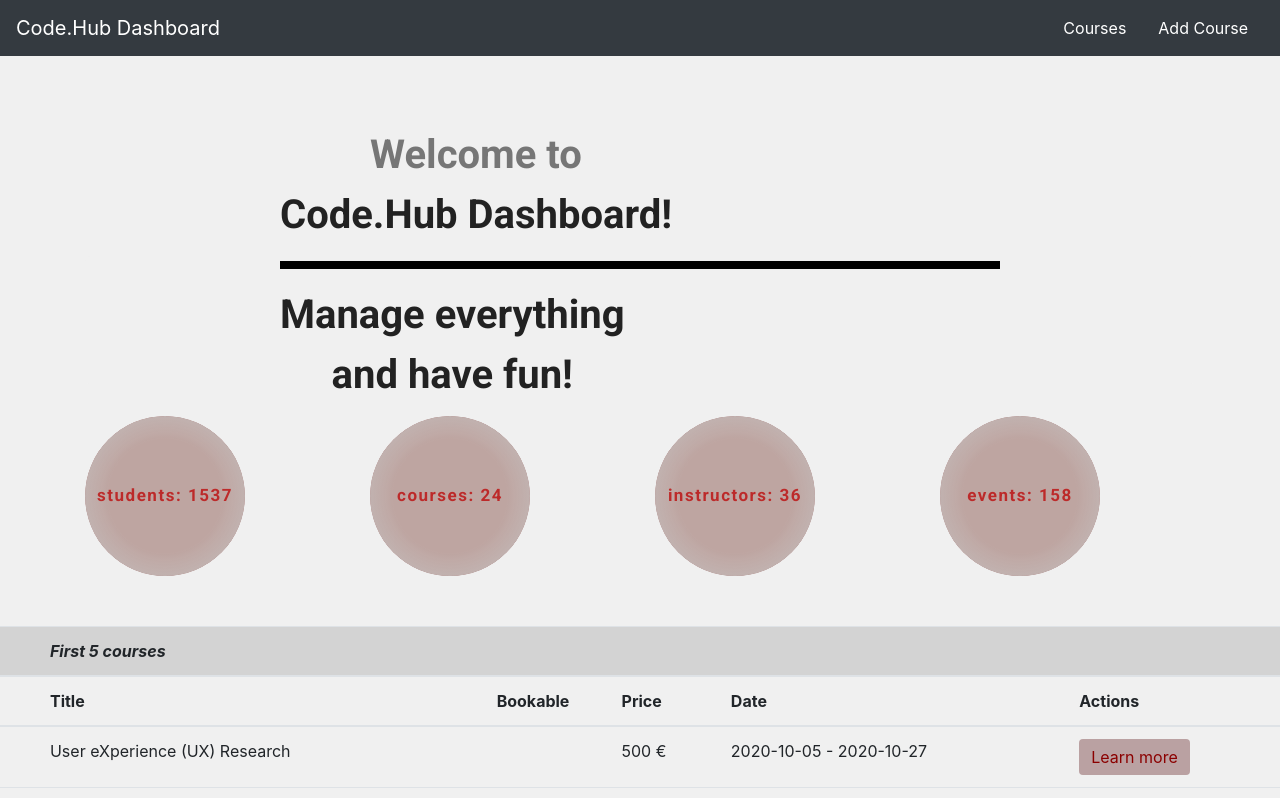
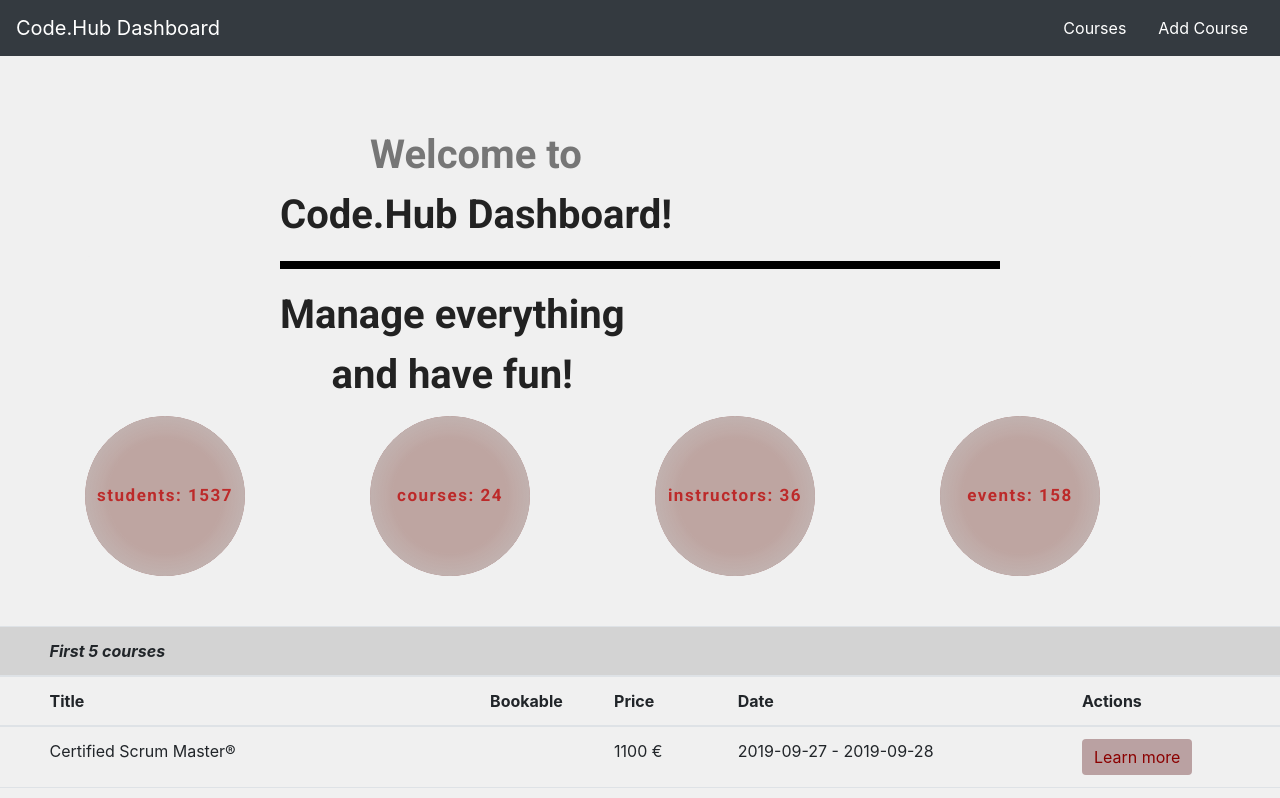
Before and after one commit to FanisBatis/PF-APP, a React (Create React App) app: page / in a window 1280 px wide. Shown: the top 798 px of the page. Built offline with nearby package versions, Linux system fonts and the light colour scheme; data requests are answered from the project's data file; some icons are missing.

Commit message:
Updated db file

```diff
--- a/db.json
+++ b/db.json
@@ -23,9 +23,32 @@
   ],
   "courses": [
     {
+      "id": "01",
+      "title": "Certified Scrum Master®",
+      "duration": "2 days",
+      "imagePath": "/scrum.png",
+      "description": "<p>This <strong>innovative Scrum class</strong> won’t be like any other you’ve heard of, with an unconventional focus on the deeply human foundations at work in teams building stuff together.</p><p>This two-day seminar is designed to give aspiring and beginning ScrumMasters and team members the foundations of Scrum and Agile practice. Chock full of exercises, the seminar creates lasting memories and learnings you can carry through into your team so you can avoid common Agile pitfalls. The seminar is designed and taught by <strong>Jim Coplien</strong>, <strong>author of Organizational Patterns and Lean/Agile Process and Architecture Coach</strong>.</p>",
+      "price": {
+        "normal": 1100,
+        "early_bird": 800
+      },
+      "dates": {
+        "start_date": "2019-09-27",
+        "end_date": "2019-09-28"
+      },
+      "open": {
+        "open": false
+      },
+      "instructors": [
+        "01"
+      ]
+    },
+    {
       "id": "02",
       "title": "User eXperience (UX) Research",
+      "duration": "4 Fridays and 4 Saturdays",
       "imagePath": "/ui-ux.png",
+      "description": "<p>Do you want to <strong>design products based on opinions or based on evidence</strong>?</p><p>In this course you will learn how <strong>UX research</strong> builds products that users really need, can and want to use!</p>",
       "price": {
         "normal": 500,
         "early_bird": 450
@@ -34,53 +57,53 @@
         "start_date": "2020-10-05",
         "end_date": "2020-10-27"
       },
-      "duration": "4 Fridays and 4 Saturdays",
-      "open": false,
+      "open": {
+        "open": false
+      },
       "instructors": [
         "01",
         "02"
-      ],
-      "description": "<p>Do you want to <strong>design products based on opinions or based on evidence</strong>?</p><p>In this course you will learn how <strong>UX research</strong> builds products that users really need, can and want to use!</p>"
+      ]
     },
     {
       "id": "03",
       "title": "Angular",
+      "duration": "2 Wednesdays and 3 Saturdays",
       "imagePath": "/angular.png",
+      "description": "<p>This code.learn program&nbsp;covers introductory and advanced <strong>Angular</strong> topics through extensive hands-on sessions and guidance from senior developers.</p>",
       "price": {
-        "normal": 450,
+        "normal": "4500",
         "early_bird": 400
       },
       "dates": {
         "start_date": "2020-10-12",
         "end_date": "2020-10-18"
       },
-      "duration": "2 Wednesdays and 3 Saturdays",
-      "open": true,
+      "open": {
+        "open": false
+      },
       "instructors": [
         "02"
-      ],
-      "description": "<p>This code.learn program&nbsp;covers introductory and advanced <strong>Angular</strong> topics through extensive hands-on sessions and guidance from senior developers.</p>"
+      ]
     },
     {
       "id": "04",
       "title": "React",
-      "duration": "2 Fridays and 4 Saturdays",
       "imagePath": "/react.png",
-      "description": "<p>This is a certified program by Athens Tech College, the first educational institution in Greece that specialises in computer science and ICT studies.</p><p>Participant’s registration (payment’s completion) implies full compliance and acceptance of Code.Learn Terms &amp; Conditions.</p>",
       "price": {
         "normal": 500,
         "early_bird": 450
       },
       "dates": {
         "start_date": "2018-10-19",
-        "end_date": "2018-10-12"
+        "end_date": "2018-10-10"
       },
-      "open": {
-        "open": false
-      },
+      "duration": "2 Fridays and 4 Saturdays",
+      "open": true,
       "instructors": [
         "01"
-      ]
+      ],
+      "description": "<p>This is a certified program by Athens Tech College, the first educational institution in Greece that specialises in computer science and ICT studies.</p><p>Participant’s registration (payment’s completion) implies full compliance and acceptance of Code.Learn Terms &amp; Conditions.</p>"
     }
   ],
   "instructors": [
--- a/src/components/AddCourse.js
+++ b/src/components/AddCourse.js
@@ -54,7 +54,7 @@ const AddCourse = () => {
     }
   };
 
-  //------------------reset/delete (useInput)
+  //------------------reset/delete (useSubmit)
   const resetAllInputs = () => {
     resetTitle();
     resetDuration();
--- a/src/components/EditCourse.js
+++ b/src/components/EditCourse.js
@@ -17,9 +17,7 @@ const EditCourse = () => {
   const [dateStart, setDateStart] = useState("");
   const [dateEnd, setDateEnd] = useState("");
 
-  const [checkBookable, setBookable] = useState({
-    open: false,
-  });
+  const [checkBookable, setBookable] = useState({ open: false, });
 
   const handleToggle = ({ target }) =>
     setBookable((s) => ({ ...s, [target.name]: !s[target.name] }));
@@ -90,11 +88,12 @@ const EditCourse = () => {
       }),
     })
       .then((response) => response.json())
-      .then((responseJson) => {
+      .then(() => {
         history.push("/courses");
       });
   };
 
+  //-----instructor selection------
   const onCheckedChanged = (e) => {
     const value = e.target.value;
     if (instructors.includes(value)) {
```
